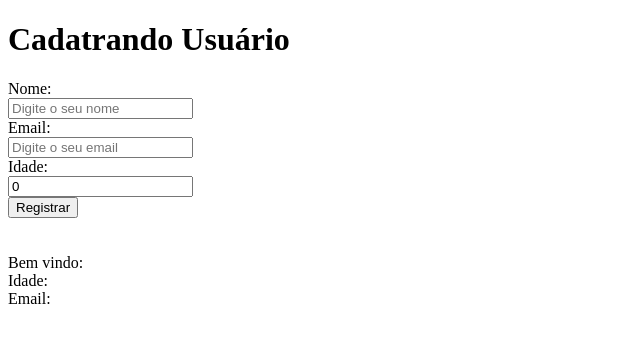
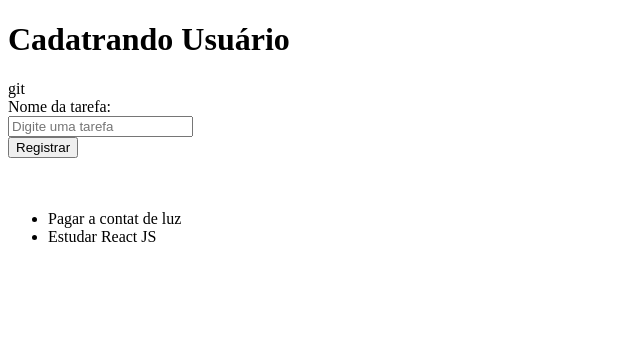
Before and after one commit to antoniocesar7/cursoreactdois, a React (Create React App) app in the folder primeiroapp/: page / in a window 1280 px wide. Shown: the top 342 px of the page, without its empty margins (0-640 px from the left). Built offline with nearby package versions, Linux system fonts and the light colour scheme.

Commit message:
Aula 31 - praticando o uso de listas

```diff
--- a/primeiroapp/src/App.js
+++ b/primeiroapp/src/App.js
@@ -1,64 +1,40 @@
-// function App() {
-//     return (
-//         <div>
-//             <h1>Bem vindo ao meu projeto</h1>
-//         </div>
-//     );
-// }
 
-// export default App;
-import Nome from './components/Nome';
 import {useState} from 'react';//importanto o nosso hook
 function App(){
-    const [nome, setNome] = useState('');
-    const [email, setEmail] = useState('');
-    const [idade, setIdade] = useState('0');
+    const [input, setInput] = useState('');
+    const [tarefas, setTarefas] = useState([
+        'Pagar a contat de luz',
+        'Estudar React JS'
+    ]);
 
-    const [user, setUser] = useState({})
     function handleRegister(e){
-        e.preventDefault()
+        e.preventDefault();
+        setTarefas([...tarefas, input]);
+        setInput('');
 
-        setUser({
-            nome:nome,
-            idade: idade,
-            email: email,
-        })
     }
    return(
         <div>
             <h1>Cadatrando Usuário</h1>
+git
             <form onSubmit={handleRegister}>
-                <label>Nome:</label><br/>
+                <label>Nome da tarefa:</label><br/>
                 <input
-                    placeholder='Digite o seu nome'
-                    value={nome}
-                    onChange={(e) => setNome(e.target.value)}
+                    placeholder='Digite uma tarefa'
+                    value={input}
+                    onChange={(e) => setInput(e.target.value)}
 
                 /><br/>
+                <button type='submit'>Registrar</button>
+            </form>
+            <br/><br/>
 
-                <label>Email:</label><br/>
-                <input
-                    placeholder='Digite o seu email'
-                    value={email}
-                    onChange={(e) => setEmail(e.target.value)}
-                /><br/>
+            <ul>
+                {tarefas.map( tarefa => (
+                    <li key={tarefa}>{tarefa}</li>
+                ))}
+            </ul>
 
-                <label>Idade:</label><br/>
-                <input
-                    placeholder='Digite o sua idade'
-                    value={idade}
-                    onChange={(e) => setIdade(e.target.value)}
-                />
-                <br/>
-                <button type='submit'>Registrar</button>
-
-            </form> <br/><br/>
-
-            <div>
-                <span>Bem vindo: {user.nome}</span><br/>
-                <span>Idade: {user.idade}</span><br/>
-                <span>Email: {user.email}</span><br/>
-            </div>
         </div>
     );
 }
```
Also changed, not shown: primeiroapp/src/Appaula30.js (added, +65 -0 lines), primeiroapp/src/indexaula30.js (added, +11 -0 lines).
